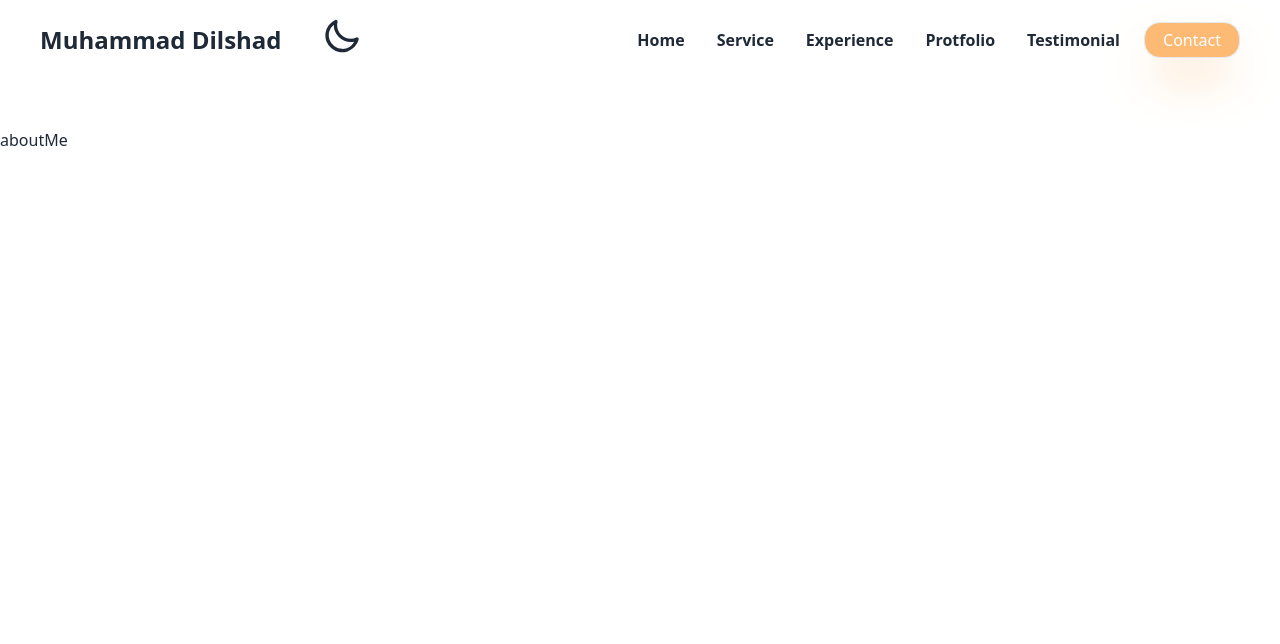
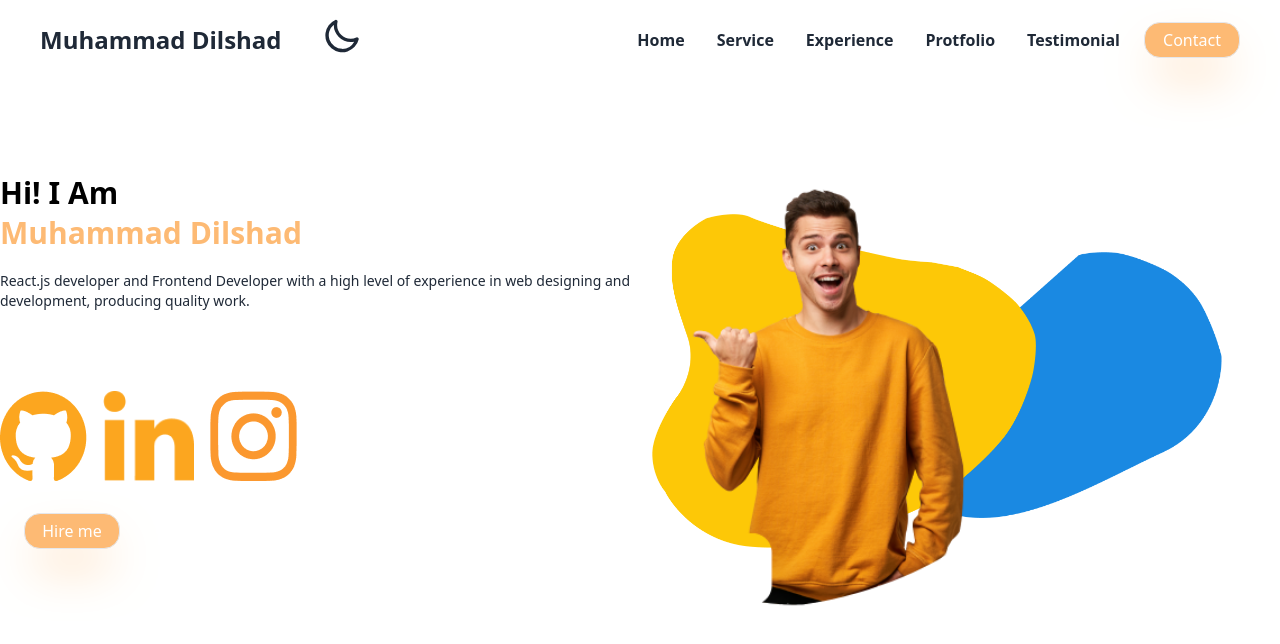
Before and after one commit to MuhammadDilshad532/Personal-Portfolio-React, a React (Vite) app: page / in a window 1280 px wide. Shown: the top 644 px of the page. Built offline with nearby package versions, Linux system fonts and the light colour scheme.

Commit message:
about me

```diff
--- a/src/App.jsx
+++ b/src/App.jsx
@@ -5,9 +5,7 @@ const App = () => {
   return (
     <div>
       <Header />
-      <div className="mt-32">
-        <AboutMe />
-      </div>
+      <AboutMe />
     </div>
   );
 };
--- a/src/components/aboutme/aboutMe.jsx
+++ b/src/components/aboutme/aboutMe.jsx
@@ -1,7 +1,71 @@
 import React from "react";
+import Github from "../../assets/img/github.png";
+import LinkedIn from "../../assets/img/linkedin.png";
+import Instagram from "../../assets/img/instagram.png";
+import Vector1 from "../../assets/img/Vector1.png";
+import Vector2 from "../../assets/img/Vector2.png";
+import boy from "../../assets/img/boy.png";
+import glassesimoji from "../../assets/img/glassesimoji.png";
+import crown from "../../assets/img/crown.png";
+import thumbup from "../../assets/img/thumbup.png";
 
-const aboutMe = () => {
-  return <div>aboutMe</div>;
+const AboutMe = () => {
+  return (
+    <div className="flex h-77vh mt-24">
+      {/* Left name side */}
+      <div className="flex flex-col relative gap-8">
+        <div className="flex flex-col gap-1">
+          <span className="text-black font-bold text-3xl">Hi! I Am</span>
+          <span className="text-orange-300 font-bold text-3xl">
+            Muhammad Dilshad
+          </span>
+          <span className="font-hairline text-sm text-gray mt-4">
+            React.js developer and Frontend Developer with a high level of
+            experience in web designing and <br /> development, producing
+            quality work.
+          </span>
+        </div>
+
+        {/* Social icons */}
+        <div className="i-icons mt-12 flex gap-4">
+          <img src={Github} alt="Github" />
+          <img src={LinkedIn} alt="LinkedIn" />
+          <img src={Instagram} alt="Instagram" />
+        </div>
+        <button className="ml-6 w-24 h-9 rounded-2xl text-white bg-orange-300 hover:text-orange-300 border hover:border-orange-300 hover:bg-white shadow-2xl shadow-orange-300">
+          Hire me
+        </button>
+      </div>
+
+      {/* Right image side */}
+      <div className="">
+        <div className="flex-1  ">
+          <img
+            src={Vector1}
+            className="transform scale-69 -left-15 -top-9 absolute z-10 w-96 ml-52 mt-72 "
+            alt="Vector1"
+          />
+          <img
+            src={Vector2}
+            className="top-[-4.6rem] transform scale-67 left-[-3rem] absolute z-10 w-96 ml-[700px] mt-72"
+            alt="Vector2"
+          />
+          <img
+            src={boy}
+            className="transform scale-140 left-[28%] absolute z-10 w-80 ml-80"
+            alt="boy"
+          />
+          {/* <img
+            src={glassesimoji}
+            className="transform scale-62 -top-19 -left-24 rounded-full p-0"
+            alt="glasses emoji"
+          /> */}
+          {/* <img src={crown} alt="crown" />
+          <img src={thumbup} alt="thumb up" /> */}
+        </div>
+      </div>
+    </div>
+  );
 };
 
-export default aboutMe;
+export default AboutMe;
--- a/src/components/navBar/Header.jsx
+++ b/src/components/navBar/Header.jsx
@@ -14,7 +14,7 @@ const Header = () => {
   let [open, setOpen] = useState(false);
 
   return (
-    <div className=" w-full fixed top-0 left-0">
+    <div className=" w-full ">
       <div className="md:flex items-center justify-between bg-white py-4 md:px-10 px-7">
         {/* logo section */}
         <div className="font-bold text-2xl cursor-pointer flex items-center gap-10">
```
